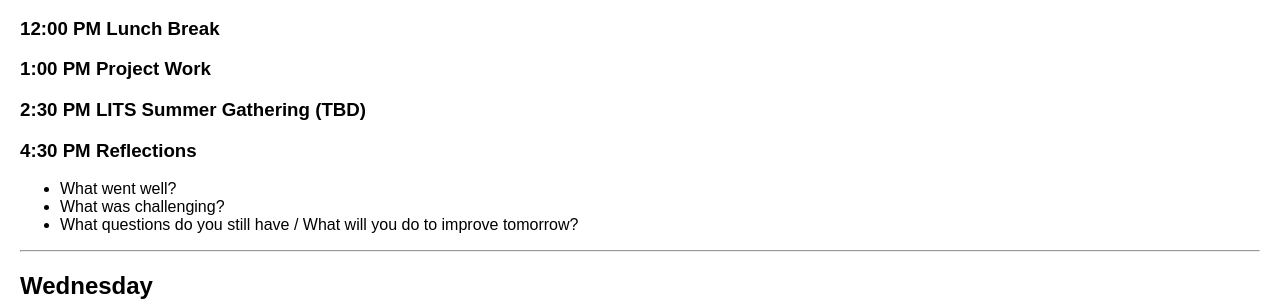
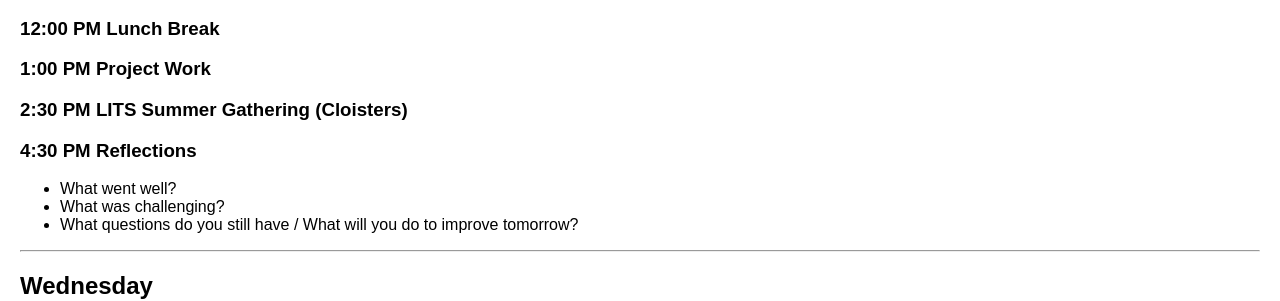
Before and after one commit to digbmc/dssf-syll, a Jekyll site: the page built from _weeks/08-final.md, in a window 1280 px wide. Shown: the part 808-1109 px from the top of the page. Built offline with Jekyll 4.4.1, drawn with Linux system fonts in a browser that asks for light colours.

Commit message:
Update 08-final.md; add lits gathering loc

```diff
--- a/_weeks/08-final.md
+++ b/_weeks/08-final.md
@@ -34,7 +34,7 @@ July 23, 2024
 
 ### 1:00 PM Project Work
 
-### 2:30 PM LITS Summer Gathering (TBD)
+### 2:30 PM LITS Summer Gathering (Cloisters)
 
 ### 4:30 PM Reflections
 - What went well?
```
